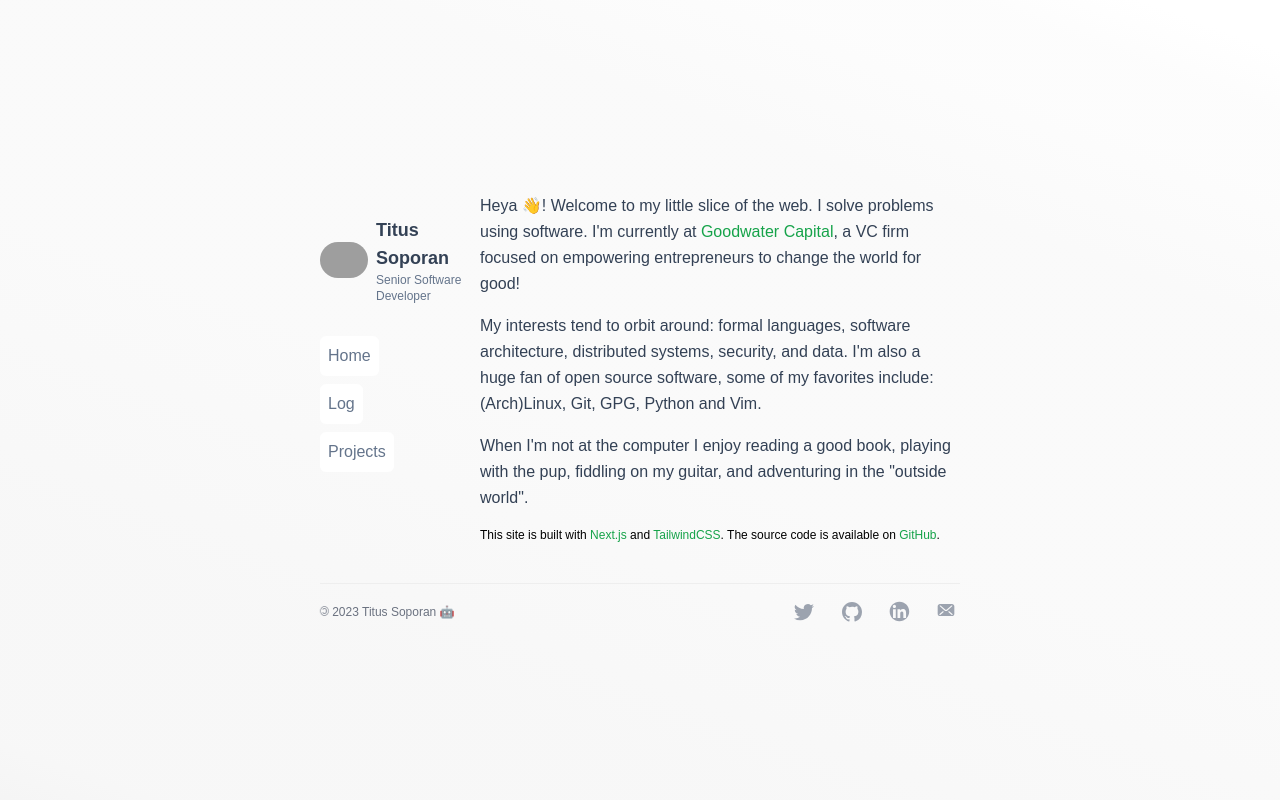
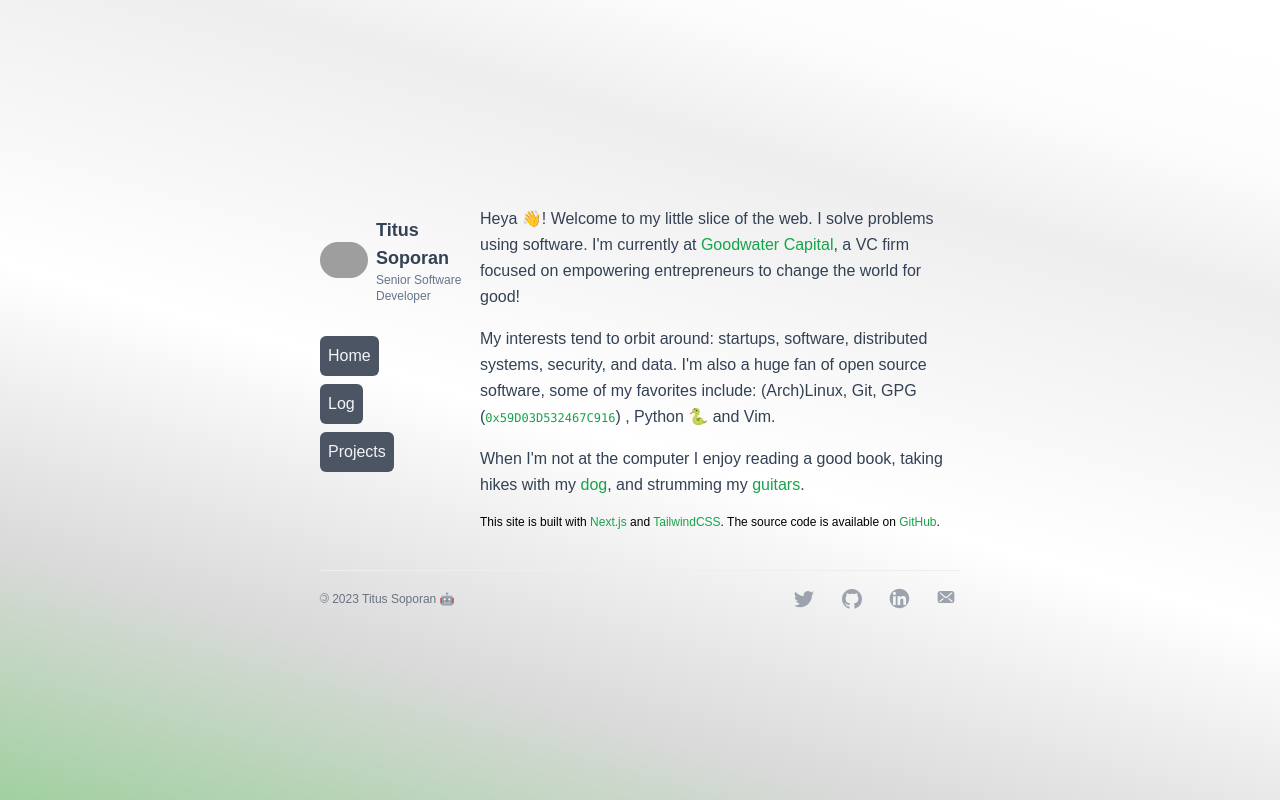
Before and after one commit to tsoporan/tsoporan.com, a Next.js app: page / in a window 1280 px wide. Built offline with nearby package versions, Linux system fonts and the light colour scheme; grey boxes are pictures that could not be loaded.

Commit message:
Update content and styling
Signed-off-by: Titus Soporan <titus@tsoporan.com>

```diff
--- a/components/footer.js
+++ b/components/footer.js
@@ -53,6 +53,7 @@ export default function Footer() {
         <div className="flex justify-center space-x-6 md:order-2">
           {navigation.map((item) => (
             <a
+              title={item.name}
               key={item.name}
               href={item.href}
               className="text-gray-400 hover:text-gray-500"
--- a/components/sidebar.js
+++ b/components/sidebar.js
@@ -26,8 +26,8 @@ function Sidebar() {
         <ul>
           {links.map((link) => (
             <li className="my-2" key={link.href}>
-              <Link href={link.href} key={link.label}>
-                <button className="bg-white py-2 px-2 rounded-md bg-slate-200 text-slate-500 hover:bg-slate-500 hover:text-white">
+              <Link href={link.href} key={link.label} title={link.label}>
+                <button className="py-2 px-2 rounded-md bg-gray-600 text-gray-100 hover:bg-gray-800 hover:text-white">
                   {link.label}
                 </button>
               </Link>
--- a/index.html
+++ /dev/null
@@ -1,112 +0,0 @@
-<!DOCTYPE html>
-<html lang="en">
-  <head>
-    <meta http-equiv="Content-Type" content="text/html; charset=UTF-8" />
-
-    <title>Titus Soporan | Software Engineering @ Goodwater Capital</title>
-
-    <meta http-equiv="X-UA-Compatible" content="IE=edge,chrome=1" />
-
-    <meta
-      name="google-site-verification"
-      content="ZMks-GJqRs2UuM9iGzP4li87KurXLVYnjBF53BKzMCg"
-    />
-
-    <meta name="author" content="Titus Soporan" />
-    <meta
-      name="description"
-      content="Welcome to my little slice of the web 👋. I solve problems using software. I'm currently at Goodwater Capital, a VC firm focused on empowering entrepreneurs to change the world for good!"
-    />
-
-    <meta name="viewport" content="width=device-width, initial-scale=1.0" />
-
-    <link
-      rel="stylesheet"
-      href="https://cdn.rawgit.com/necolas/normalize.css/master/normalize.css"
-    />
-
-    <link rel="stylesheet" href="static/styles.css" />
-
-    <script type="text/javascript">
-      window.addEventListener("load", (e) => {
-        const dateEl = document.querySelector(".date");
-        const year = new Date().getFullYear();
-        dateEl.textContent = `🤖 ${year}`;
-      });
-    </script>
-  </head>
-
-  <body>
-    <div id="wrapper">
-      <div id="container">
-        <header>
-          <div class="half">
-            <img
-              class="avatar"
-              src="https://gravatar.com/avatar/44e31647c391b0991aeb810757a9e6f8"
-              alt="Avatar image"
-            />
-            <h1>Titus <span>Soporan</span></h1>
-          </div>
-          <div>
-            <nav>
-              <ul>
-                <li>
-                  <a href="https://www.linkedin.com/in/tsoporan/">LinkedIn</a>
-                </li>
-                <li><a href="https://github.com/tsoporan">GitHub</a></li>
-                <li>
-                  <a
-                    href="https://www.goodreads.com/user/show/6979374-titus-soporan"
-                  >
-                    GoodReads
-                  </a>
-                </li>
-                <li><a href="mailto:titus@tsoporan.com">Email Me</a></li>
-              </ul>
-            </nav>
-          </div>
-        </header>
-
-        <hr />
-
-        <main id="content">
-          <p>
-            Heya! Welcome to my little slice of the web 👋. I solve problems
-            using software. I'm currently at
-            <a href="https://www.goodwatercap.com">Goodwater</a>, a VC firm
-            focused on empowering entrepreneurs to change the world for good!
-          </p>
-
-          <p>
-            My interests tend to orbit around: formal languages, software design
-            and architecture, distributed systems, security, and data. I'm also
-            a huge fan of open source software, some of my favorites include:
-            Linux Kernel, Git, GPG, Python and Vim.
-          </p>
-
-          <p>
-            When I'm not at the computer I enjoy
-            <a href="https://www.goodreads.com/user/show/6979374-titus-soporan"
-              >reading a good book</a
-            >, fiddling on my guitar, and adventuring in the "outside world".
-          </p>
-        </main>
-        <footer>
-          <blockquote>
-            <p>
-              “Simplicity is prerequisite for reliability.”
-              <small>&ndash; Edsger W. Dijkstra</small>
-            </p>
-          </blockquote>
-
-          <p>
-            <a href="/pubkey.txt">GPG public key</a>
-          </p>
-
-          <p class="date"></p>
-        </footer>
-      </div>
-    </div>
-  </body>
-</html>
--- a/pages/_document.js
+++ b/pages/_document.js
@@ -1,8 +1,11 @@
 import { Head, Html, Main, NextScript } from "next/document";
 
+const linearGradient = `
+linear-gradient(196deg, rgb(255, 255, 255) 0%, rgb(255 255 255) 4%, rgb(252, 252, 252) 15%, rgb(252, 252, 252) 5%, rgb(238 238 238) 26%, rgb(255 255 255) 54%, rgb(218 218 218) 78%, rgb(127 202 126) 113%, rgb(247, 247, 247) 95%, rgb(245, 245, 245) 100%)
+`;
+
 const styles = {
-  backgroundImage:
-    "linear-gradient(  200deg, hsl(0deg 0% 100%) 0%, hsl(344deg 0% 100%) 4%, hsl(344deg 0% 99%) 9%, hsl(344deg 0% 99%) 15%, hsl(344deg 0% 98%) 26%, hsl(344deg 0% 98%) 54%, hsl(344deg 0% 97%) 78%, hsl(344deg 0% 97%) 88%, hsl(344deg 0% 97%) 95%, hsl(0deg 0% 96%) 100%)",
+  backgroundImage: linearGradient,
 };
 
 export default function Document() {
--- a/pages/index.js
+++ b/pages/index.js
@@ -10,7 +10,11 @@ function Home() {
         <p className="my-4">
           Heya 👋! Welcome to my little slice of the web. I solve problems using
           software. I'm currently at{" "}
-          <a className="text-green-600" href="https://goodwatercap.com">
+          <a
+            className="text-green-600"
+            title="Goodwater Capital"
+            href="https://goodwatercap.com"
+          >
             Goodwater Capital
           </a>
           , a VC firm focused on empowering entrepreneurs to change the world
@@ -18,16 +22,34 @@ function Home() {
         </p>
 
         <p className="my-4">
-          My interests tend to orbit around: formal languages, software
-          architecture, distributed systems, security, and data. I'm also a huge
-          fan of open source software, some of my favorites include:
-          (Arch)Linux, Git, GPG, Python and Vim.
+          My interests tend to orbit around: startups, software, distributed
+          systems, security, and data. I'm also a huge fan of open source
+          software, some of my favorites include: (Arch)Linux, Git, GPG (
+          <a className="text-green-600 text-xs" href="/pubkey.asc">
+            <code>0x59D03D532467C916</code>
+          </a>
+          ) , Python 🐍 and Vim.
         </p>
 
         <p className="my-4">
-          When I'm not at the computer I enjoy reading a good book, playing with
-          the pup, fiddling on my guitar, and adventuring in the "outside
-          world".
+          When I'm not at the computer I enjoy reading a good book, taking hikes
+          with my{" "}
+          <a
+            className="text-green-600"
+            title="Zoto, my mini golden doodle"
+            href=""
+          >
+            dog
+          </a>
+          , and strumming my{" "}
+          <a
+            title="Gibson Les Paul"
+            className="text-green-600"
+            href="https://en.wikipedia.org/wiki/Gibson_Les_Paul"
+          >
+            guitars
+          </a>
+          .
         </p>
       </div>
       <div className="text-xs">
@@ -40,7 +62,10 @@ function Home() {
           TailwindCSS
         </a>
         . The source code is available on{" "}
-        <a className="text-green-600" href="https://github.com/tso/tso.dev">
+        <a
+          className="text-green-600"
+          href="https://github.com/tsoporan/tsoporan.com"
+        >
           GitHub
         </a>
         .
```
Also changed, not shown: 1 other file (tests, documents, lock files or other folders).
